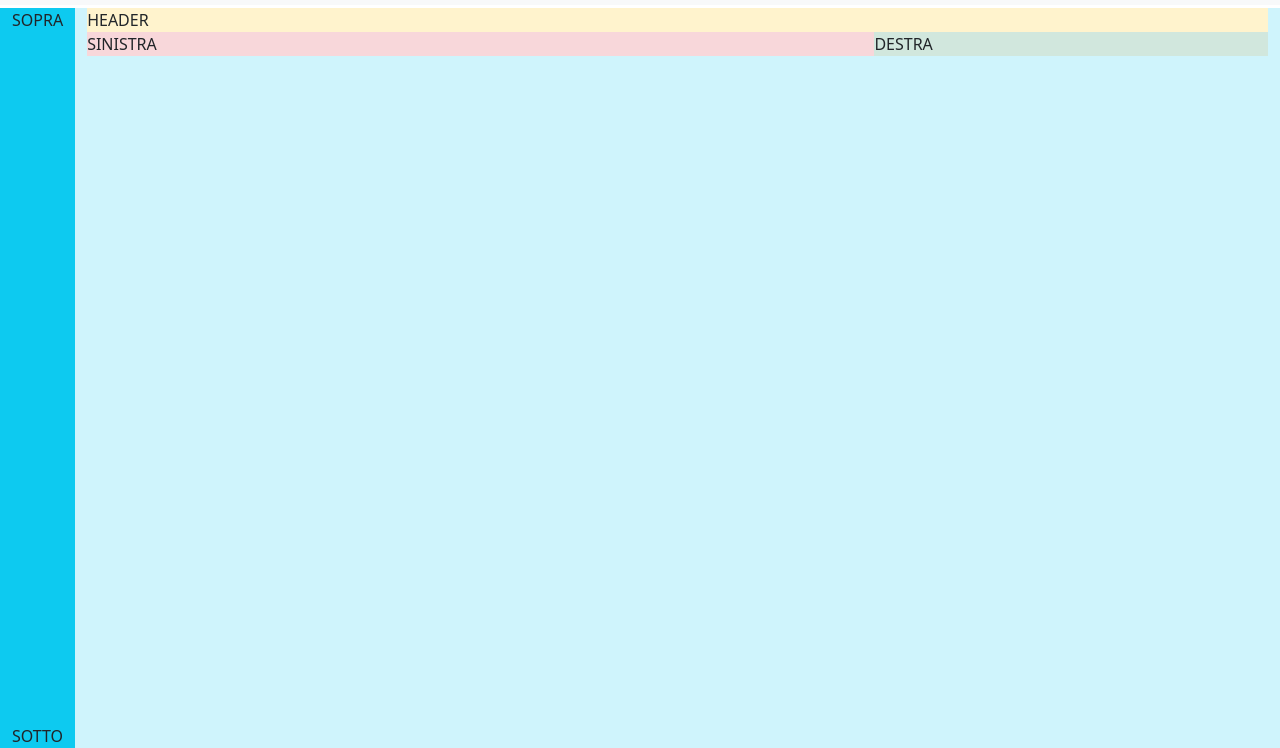
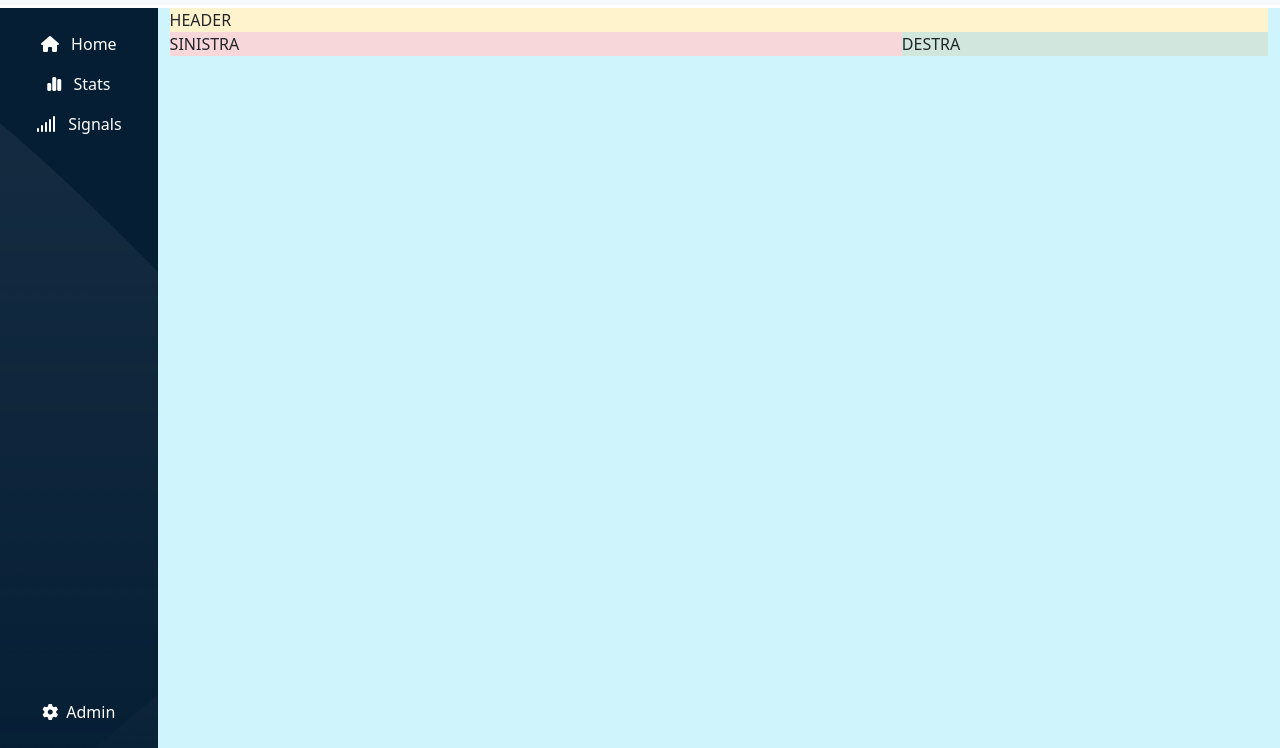
Before and after one commit to costanzaguala/html-css-bootstrap-dashboard, a plain HTML site: page index.html in a window 1280 px wide. Shown: the part 52-800 px from the top of the page. Drawn offline with nearby package versions, Linux system fonts and the light colour scheme.

Commit message:
aside content

```diff
--- a/css/style.css
+++ b/css/style.css
@@ -59,6 +59,10 @@
     background-color: var(--dark-blue);
 }
 
+.aside-color {
+    background-color: var(--aside-color);
+}
+
 /* HEADER */
 
 .box-shadow-none:focus{
@@ -70,3 +74,13 @@
 .max-width-30{
     max-width: 30px;
 }
+
+/* MAIN */
+
+.background-img {
+    background-image: url(../img/sidebar-bg.png);
+}
+
+.gray-overlay:hover{
+    background-color: var(--gray-color);
+}
--- a/index.html
+++ b/index.html
@@ -8,6 +8,9 @@
         <!-- BOOTSTRAP -->
         <link href="https://cdn.jsdelivr.net/npm/bootstrap@5.3.2/dist/css/bootstrap.min.css" rel="stylesheet" integrity="sha384-T3c6CoIi6uLrA9TneNEoa7RxnatzjcDSCmG1MXxSR1GAsXEV/Dwwykc2MPK8M2HN" crossorigin="anonymous">
         <link rel="stylesheet" href="https://cdn.jsdelivr.net/npm/bootstrap-icons@1.3.0/font/bootstrap-icons.css">
+
+        <!-- FONT AWESOME -->
+        <link rel="stylesheet" href="https://cdnjs.cloudflare.com/ajax/libs/font-awesome/6.4.2/css/all.min.css" integrity="sha512-z3gLpd7yknf1YoNbCzqRKc4qyor8gaKU1qmn+CShxbuBusANI9QpRohGBreCFkKxLhei6S9CQXFEbbKuqLg0DA==" crossorigin="anonymous" referrerpolicy="no-referrer" />
 
         <!-- CSS -->
         <link rel="stylesheet" href="./css/style.css">
@@ -28,8 +31,8 @@
                         <div class="container-fluid">
 
                             <a class="col-auto navbar-brand" href="#">
-                                <img class="d-lg-block d-md-none d-sm-none d-none" src="./img 2/logo.svg" alt="Logo">
-                                <img class="d-lg-none d-md-block d-sm-block max-width-30" src="./img 2/mobile-logo.png" alt="Logo mobile">
+                                <img class="d-lg-block d-md-none d-sm-none d-none" src="./img/logo.svg" alt="Logo">
+                                <img class="d-lg-none d-md-block d-sm-block max-width-30" src="./img/mobile-logo.png" alt="Logo mobile">
                             </a>
 
                             <div class="col mx-3 d-flex align-items-center">
@@ -63,7 +66,8 @@
                             </nav>
 
                         </div>
-                      </nav>
+
+                    </nav>
 
                 </div>
 
@@ -80,15 +84,23 @@
 
                 <div class="row h-100">
 
-                    <div class="col-auto h-100 bg-info ">
+                    <div class="col-auto h-100 aside-color background-img">
                         <aside class="h-100 d-flex flex-column justify-content-between">
-                            <nav>
-                                SOPRA
+
+                            <nav class="height-100 px-4">
+                                <ul class="list-unstyled mt-3 text-center">
+                                    <li class="py-2 gray-overlay"> <i class="me-2 white-color fa-solid fa-house"></i> <a class="d-lg-inline-block d-md-none d-sm-none d-none white-color text-decoration-none" href="#nogo">Home</a></li>
+                                    <li class="py-2 gray-overlay"> <i class="me-2 white-color fa-solid fa-chart-simple"></i> <a class="d-lg-inline-block d-md-none d-sm-none d-none white-color text-decoration-none" href="#nogo">Stats</a></li>
+                                    <li class="py-2 gray-overlay"> <i class="me-2 white-color fa-solid fa-signal"></i> <a class="d-lg-inline-block d-md-none d-sm-none d-none white-color text-decoration-none" href="#nogo">Signals</a></li>
+                                </ul>
                             </nav>
 
-                            <nav>
-                                SOTTO
+                            <nav class="px-4">
+                                <ul class="list-unstyled mt-3 text-center">
+                                    <li class="py-2 gray-overlay"> <i class="me-2 white-color fa-solid fa-gear"></i><a class="d-lg-inline-block d-md-none d-sm-none d-none white-color text-decoration-none" href="#nogo"> Admin</a></li>
+                                </ul>
                             </nav>
+
                         </aside>
                     </div>
 
```
Also changed, not shown: img/class-avatar.jpeg (renamed from img 2/class-avatar.jpeg), img/class-avatar.jpg (renamed from img 2/class-avatar.jpg), img/logo.svg (renamed from img 2/logo.svg), img/mobile-logo.png (renamed from img 2/mobile-logo.png), img/mobile-logo.svg (renamed from img 2/mobile-logo.svg), img/sidebar-bg.png (renamed from img 2/sidebar-bg.png), img/stats.jpeg (renamed from img 2/stats.jpeg).
